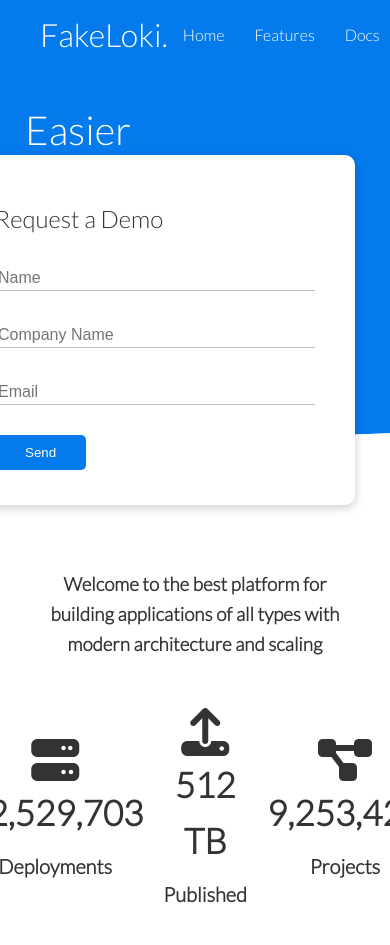
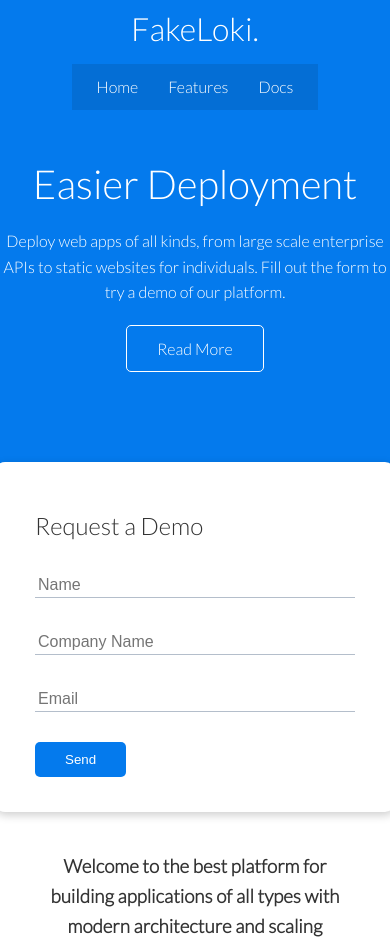
Before and after one commit to hashlog5/HTML-CSS-Responsive-Website, a plain HTML site: page index.html in a window 390 px wide. Shown: the top 945 px of the page. Drawn offline with Linux system fonts and the light colour scheme.

Commit message:
Media queries and responsiveness

```diff
--- a/css/style.css
+++ b/css/style.css
@@ -96,7 +96,7 @@ img {
   height: 350px;
   width: 400px;
   padding: 40px;
-  z-index: 100;
+  z-index: 5;
   justify-self: flex-end;
 }
 
@@ -187,5 +187,51 @@ img {
 /* Footer */
 .footer .social a {
   margin: 0 10px;
+}
 
+/* Tablets and under */
+@media (max-width: 768px) {
+  .grid,
+  .showcase .grid,
+  .stats .grid,
+  .cli .grid,
+  .cloud .grid {
+    grid-template-columns: 1fr;
+    grid-template-rows: 1fr;
+  }
+
+  .showcase {
+    height: auto;
+  }
+
+  .showcase-text {
+    text-align: center;
+    margin-top: 40px;
+  }
+
+  .showcase-form {
+    justify-self: center;
+    margin: auto;
+  }
+
+  .cli .grid > *:first-child {
+    grid-column: 1;
+    grid-row: 1;
+  }
 }
+
+/* Mobile */
+@media (max-width: 500px) {
+  .navbar {
+    height: 110px;
+  }
+
+  .navbar .flex {
+    flex-direction: column;
+  }
+
+  .navbar ul {
+    padding: 10px;
+    background-color: rgba(0, 0, 0, 0.1);
+  }
+}
```
